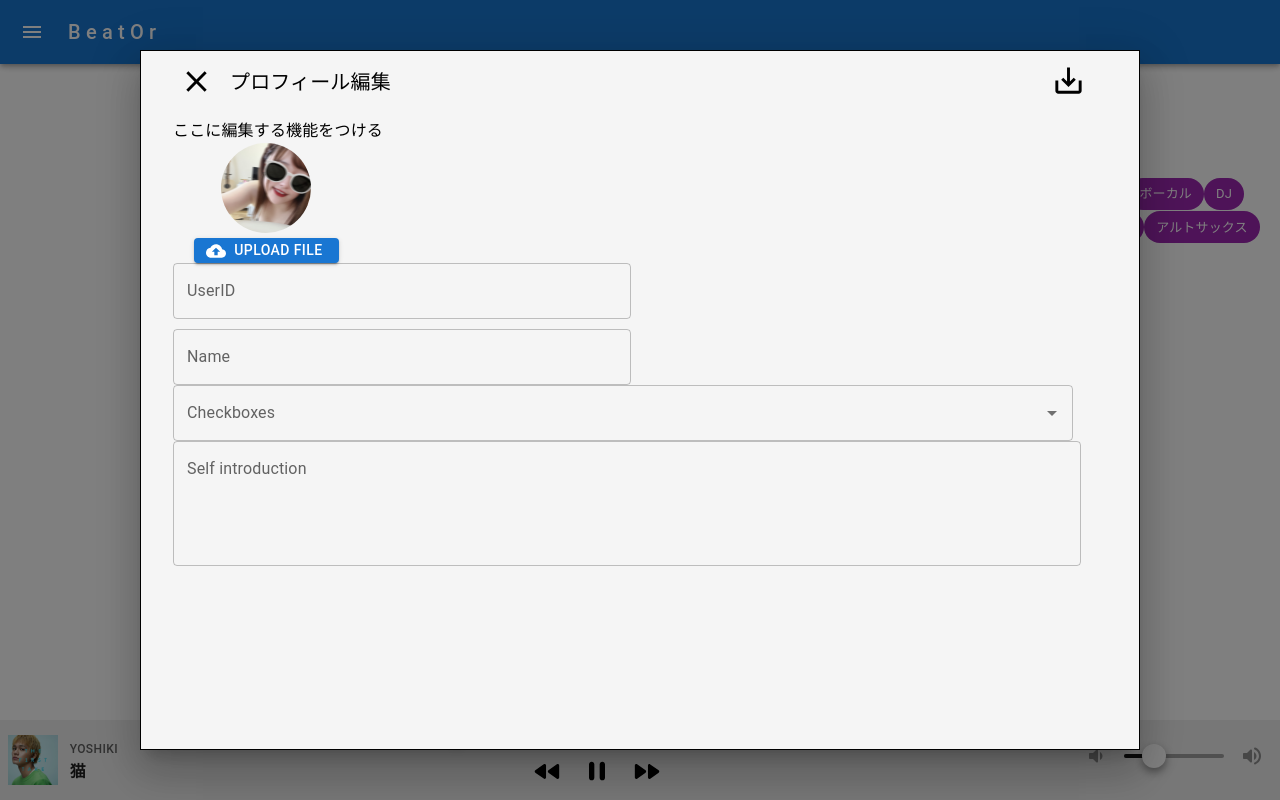
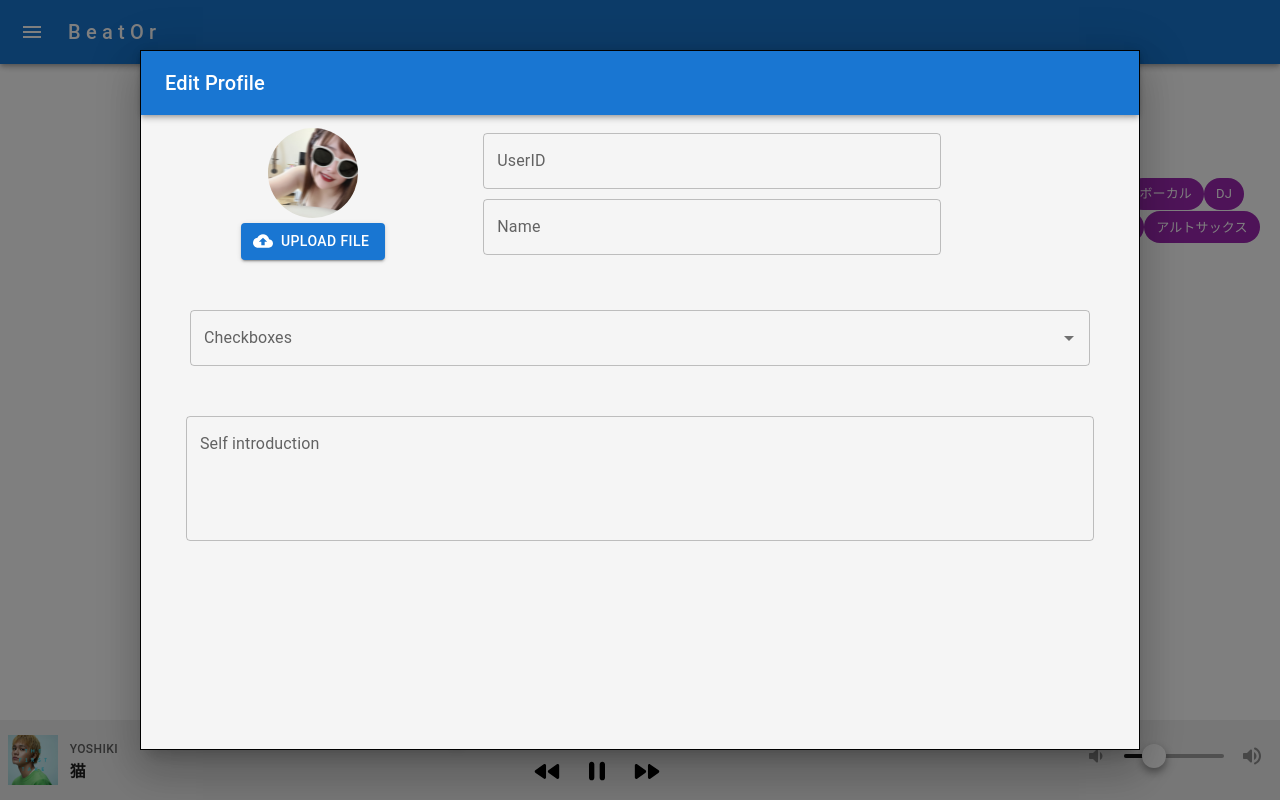
Before and after one commit to Jumpei-Arigaya/beator-front-web, a Next.js app: page /profile in a window 1280 px wide. Both pictures are taken after a click on the button 1081 px from the left and 111 px from the top of the page. Built offline with nearby package versions, Linux system fonts and the light colour scheme.

Commit message:
ヘッダの追加

```diff
--- /dev/null
+++ b/src/features/Profile/components/ProfileHeader.tsx
@@ -0,0 +1,22 @@
+import CssBaseline from "@mui/material/CssBaseline";
+import Toolbar from "@mui/material/Toolbar";
+import Typography from "@mui/material/Typography";
+
+import Link from "next/link";
+
+import { AppBar } from "@mui/material";
+
+export const ProfileHeader: React.FC = () => {
+  return (
+    <div>
+      <CssBaseline />
+      <AppBar position="fixed">
+        <Toolbar>
+          <Typography variant="h6" noWrap component="div">
+            Edit Profile
+          </Typography>
+        </Toolbar>
+      </AppBar>
+    </div>
+  );
+};
--- a/src/features/Profile/components/ProfileIModal.tsx
+++ b/src/features/Profile/components/ProfileIModal.tsx
@@ -10,7 +10,8 @@ import { TextField } from "@mui/material";
 import { IconUpload } from "./IconUpload";
 import { ProfileIcon } from "./ProfileIcon";
 import { ChoiceInstrument } from "./ChoiceInstrument";
-import { InfoExit } from "./InfoExit";
+import { InfoEdit } from "./InfoEdit";
+import { ProfileHeader } from "./ProfileHeader";
 
 /**
  * プロフィールに表示するアイコンコンポーネント
@@ -75,48 +76,57 @@ export const ProfileModal: React.FC<ProfileModalProps> = ({}) => {
               component="h2"
               sx={{ marginTop: "3px" }}
             >
-              プロフィール編集
+              <ProfileHeader />
             </Typography>
             <SaveAltIcon sx={{ fontSize: "35px", marginLeft: "660px" }} />
           </Box>
           <Typography id="modal-modal-description" sx={{ mt: 2 }}>
-            ここに編集する機能をつける
+            <div
+              style={{
+                display: "flex",
+                justifyContent: "center",
+                marginTop: "25px",
+              }}
+            >
               <Box
                 sx={{
                   display: "flex",
-                width: "20%",
                   gap: "5px",
                   flexDirection: "column",
                   alignItems: "center",
                 }}
               >
-              <div style={{ display: "flex", justifyContent: "center" }}>
                 <ProfileIcon width={90} height={90} />
-              </div>
-              <div
-                style={{
-                  width: 180,
-                  height: 25,
-                  display: "flex",
-                  justifyContent: "center",
-                }}
-              >
                 <IconUpload />
-              </div>
               </Box>
               <Box
                 sx={{
                   display: "flex",
                   flexDirection: "column",
+                  width: "70%",
                   gap: "10px",
-                width: "70%",
+                  justifyContent: "center",
+                  alignItems: "center",
                 }}
               >
                 <TextField label="UserID" style={{ width: "70%" }} />
                 <TextField label="Name" style={{ width: "70%" }} />
               </Box>
+            </div>
+
+            <Box
+              sx={{
+                display: "flex",
+                flexDirection: "column",
+                gap: "50px",
+                justifyContent: "center",
+                alignItems: "center",
+                marginTop: "50px",
+              }}
+            >
               <ChoiceInstrument />
-            <InfoExit />
+              <InfoEdit />
+            </Box>
           </Typography>
         </Box>
       </Modal>
```
Also changed, not shown: src/features/Profile/components/InfoEdit.tsx (renamed from src/features/Profile/components/InfoExit.tsx, +6 -3 lines), 1 other file (tests, documents, lock files or other folders). Lines whose indentation alone changed are shown as unchanged.
